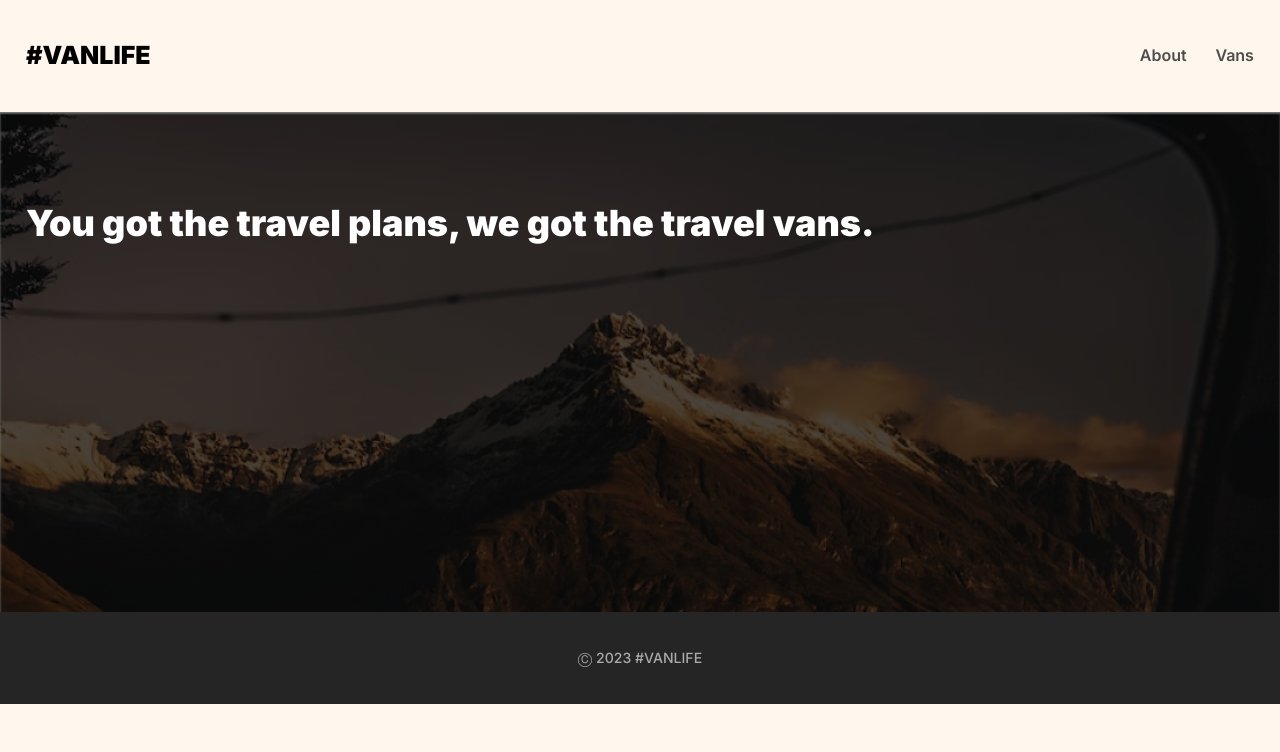
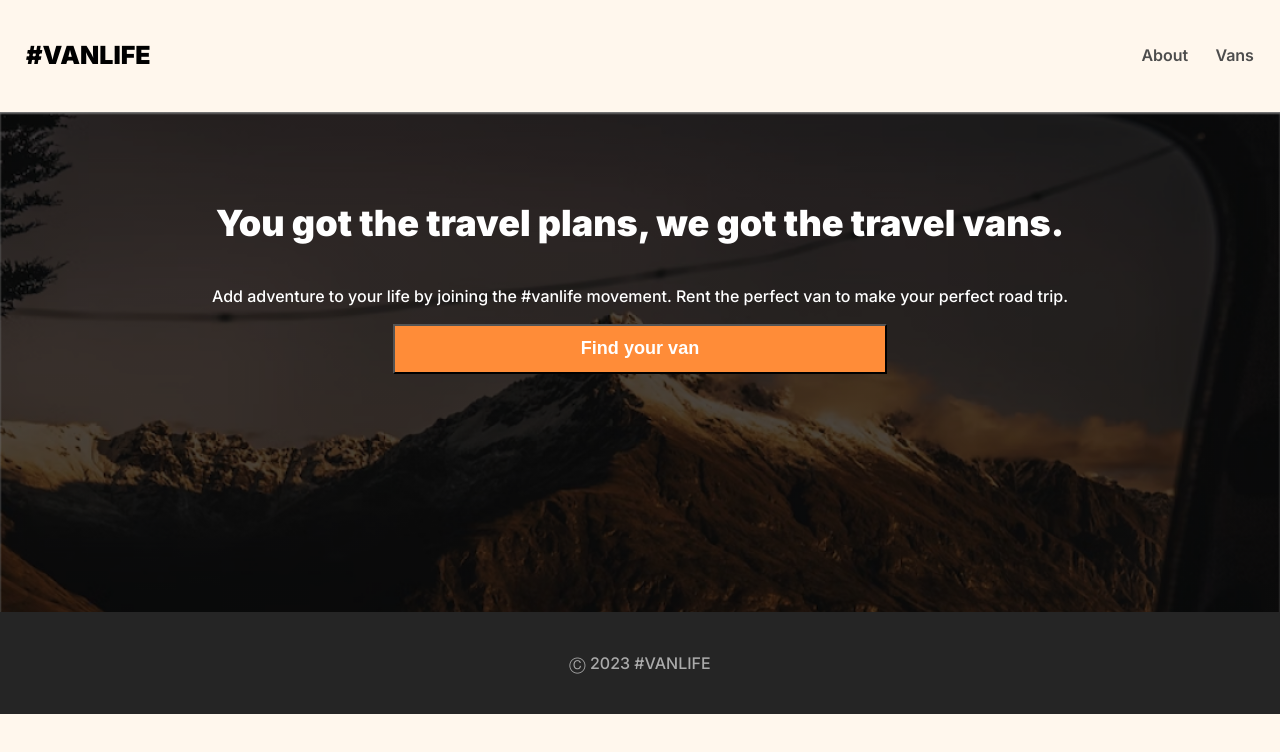
Before and after one commit to qserena/08-van-life, a React (Vite) app: page / in a window 1280 px wide. Shown: the top 752 px of the page. Built offline with nearby package versions, Linux system fonts and the light colour scheme.

Commit message:
Orange button.

```diff
--- a/src/Home.jsx
+++ b/src/Home.jsx
@@ -3,6 +3,11 @@ export default function Home() {
 		<div className="home">
 			<div className="container">
 				<h1>You got the travel plans, we got the travel vans.</h1>
+				<p>
+					Add adventure to your life by joining the #vanlife movement.
+					Rent the perfect van to make your perfect road trip.
+				</p>
+				<button className="big-btn">Find your van</button>
 			</div>
 		</div>
 	)
--- a/src/index.css
+++ b/src/index.css
@@ -18,10 +18,16 @@ h1 {
 	line-height: 1.17em; /* 116.667% */
 }
 
+p {
+	font-size: 1rem;
+	font-weight: 500;
+	line-height: 1.5em; /* 150% */
+}
+
 nav .container {
 	display: flex;
 	justify-content: space-between;
-	gap: 1.8em;
+	gap: 1.7em;
 	align-items: center;
 	margin-top: 2.25em; /* 36px */
 	margin-bottom: 2.25em; /* 36px */
@@ -80,6 +86,24 @@ nav a:hover {
 	padding-top: 66px;
 }
 
+.home .container {
+	display: flex;
+	flex-direction: column;
+	justify-content: start;
+	align-items: center;
+}
+
+.big-btn {
+	color: #fff;
+	background-color: #ff8c38;
+	height: 50px;
+	width: 494px;
+	text-align: center;
+	font-size: 1.13em;
+	font-weight: 700;
+	line-height: 1.76em; /* 175.898% */
+}
+
 footer {
 	text-align: center;
 	color: #aaaaaa;
@@ -88,3 +112,9 @@ footer {
 	padding-top: 1.63em;
 	padding-bottom: 1.63em;
 }
+
+@media (width < 546px) {
+	.big-btn {
+		width: 100%;
+	}
+}
```
Also changed, not shown: 1 other file (tests, documents, lock files or other folders).
